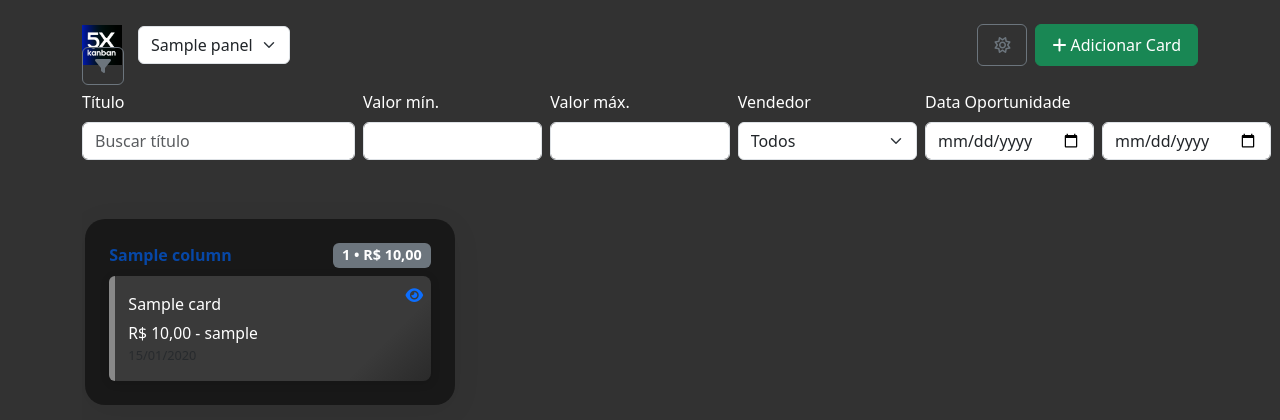
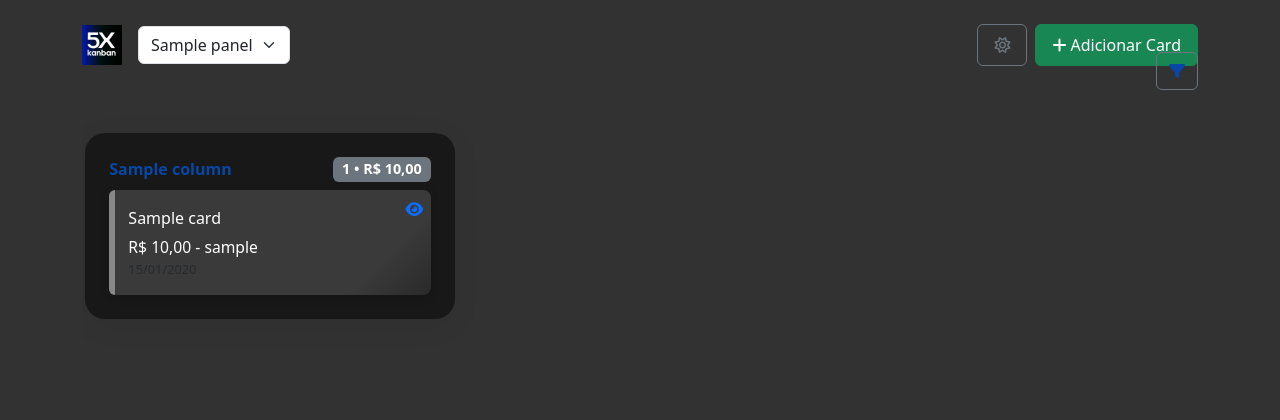
Before and after one commit to Edu2566/kanban-5x, a Flask app: page / in a window 1280 px wide. Shown: the top 420 px of the page. Run offline with Flask 3, Linux system fonts and the light colour scheme; the visitor is signed in with stand-in values (Sample User, id 1); tables that the repository leaves empty hold one stand-in row (values such as "Sample post"); data that the repository does not hold is empty.

Commit message:
Hide filter form with scale

```diff
--- a/app/static/css/style.css
+++ b/app/static/css/style.css
@@ -73,19 +73,33 @@ header {
 
 .filter-toggle-btn {
     position: absolute;
-    bottom: 0;
-    left: 0;
-    transform: translateY(50%);
+    bottom: -1.5rem;
+    right: 0;
     z-index: 10;
 }
 
+.filter-toggle-btn i {
+    color: #0747A6;
+}
+
 #filterForm {
+    position: absolute;
+    bottom: -1.5rem;
+    right: 3rem;
     transition: transform 0.3s ease, opacity 0.3s ease;
-    transform-origin: left;
+    transform-origin: right;
+    display: flex;
+    gap: 0.5rem;
+    flex-wrap: nowrap;
 }
 
 #filterForm.filters-hidden {
-    transform: translateX(-100%);
+    transform: scaleX(0);
     opacity: 0;
     pointer-events: none;
 }
+
+#filterForm .form-control,
+#filterForm .form-select {
+    width: 8rem;
+}
--- a/app/templates/index.html
+++ b/app/templates/index.html
@@ -47,8 +47,7 @@
         <button id="filterToggleBtn" type="button" class="btn btn-outline-secondary filter-toggle-btn">
             <i class="fa-solid fa-filter"></i>
         </button>
-    </header>
-    <form id="filterForm" class="row g-2 align-items-end mb-3">
+        <form id="filterForm" class="row g-2 align-items-end mb-3 filters-hidden">
             <div class="col-sm-3">
                 <label class="form-label" for="filterTitle">Título</label>
                 <input type="text" id="filterTitle" class="form-control" placeholder="Buscar título">
@@ -78,6 +77,7 @@
                 </div>
             </div>
         </form>
+    </header>
     <div id="kanbanTopScroll" class="kanban-top-scroll"><div></div></div>
     <div class="kanban-board-wrapper">
     <div class="kanban-board row flex-nowrap g-3">
```
Lines whose indentation alone changed are shown as unchanged.
